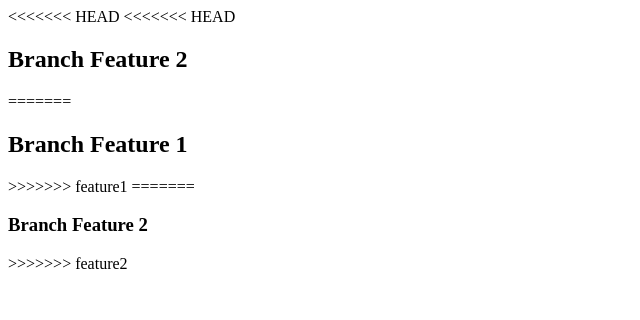
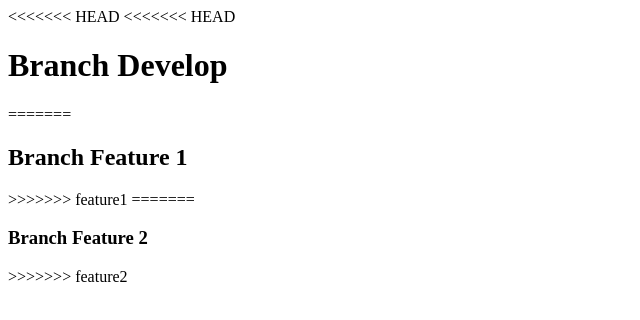
Before and after one commit to nurhasikin/Praktikum-Version-Control-and-Branch-Management-Git, a plain HTML site: page index.html in a window 1280 px wide. Shown: the whole page, without its empty margins (0-640 px from the left). Drawn offline with Linux system fonts and the light colour scheme.

Commit message:
index terbaru

```diff
--- a/index.html
+++ b/index.html
@@ -9,7 +9,7 @@
 <body>
 <<<<<<< HEAD
 <<<<<<< HEAD
-    <h2>Branch Feature 2</h2>
+    <h1>Branch Develop</h1>
 =======
     <h2>Branch Feature 1</h2>
 >>>>>>> feature1
```
